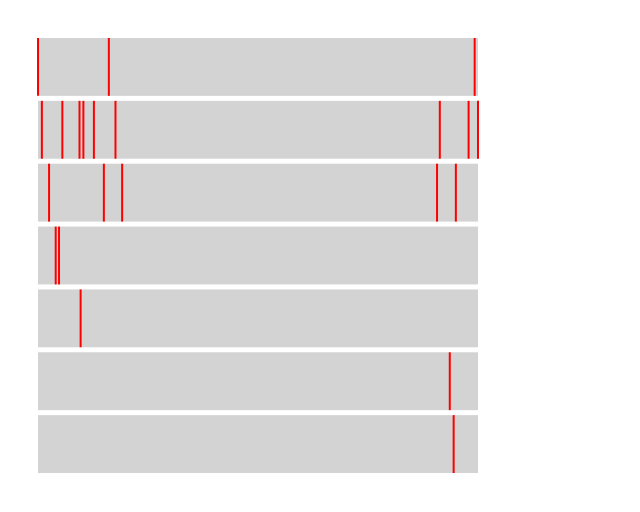
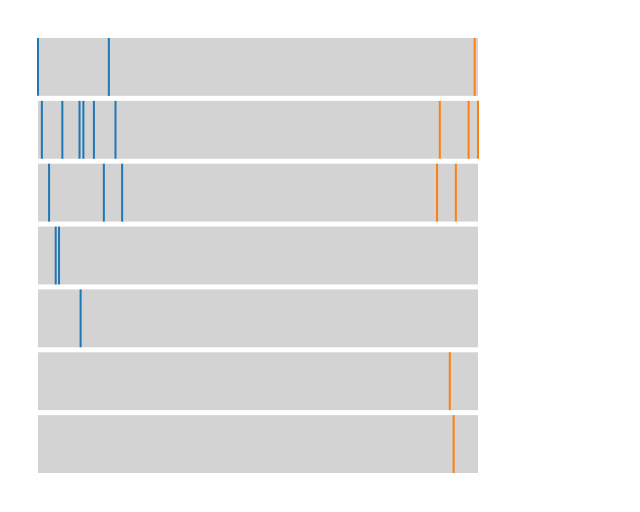
Before and after one commit to etag/visualizations, a plain HTML site: page timeseries/index.html in a window 1280 px wide. Shown: the whole page, without its empty margins (0-640 px from the left). Drawn offline with nearby package versions, Linux system fonts and the light colour scheme.

Commit message:
Added color for readers
The lines now show different colors for different readers
Improved comments

```diff
--- a/timeseries/index.html
+++ b/timeseries/index.html
@@ -8,10 +8,6 @@
       .background-rect
       {
         fill: lightgray;
-      }
-      .time-line
-      {
-        stroke:red;
       }
     </style>
   </head>
@@ -31,33 +27,39 @@
       var plotArea = svg.append("g")
         .attr("transform","translate(" + margin.right + "," + margin.top + ")");
       var xScale = d3.scale.linear().range([0, innerWidth]);
+      var colorScale = d3.scale.category10();
 
       function render(data)
       {
         //Get data in right form
         var tag_data = type(data.results);
+        var results = data.results;
+
         //Set up
-        var results = data.results
         xScale.domain(d3.extent(results, function(d) {return d.timestamp;}));
+        colorScale.domain(d3.extent(results, function(d) {return d.reader;}));
         var rectHeight = innerWidth/tag_data.length - gap;
         var tags = plotArea.selectAll("g").data(tag_data);
 
-        //Enter phase - create background rectangles
+        //Enter phase - create group for each tag
         var tagGroup = tags.enter().append("g")
           .attr("class","tag_group")
           .attr("transform", function(d,i) {return "translate(0," + i*(rectHeight+gap) + ")";});
+        //Enter phase - create background rectangles
         tagGroup.append("rect")
           .attr("class","background-rect")
           .attr("width",innerWidth)
           .attr("height", rectHeight);
-        var readLine = tagGroup.selectAll("line").data(function(d) {return d.times;}).enter().append("line");
+        //Enter phase - add lines from reads
+        var readLine = tagGroup.selectAll("line").data(function(d) {return d.reads;}).enter().append("line");
         readLine.attr("class","time-line")
-          .attr("x1", function(d) {return xScale(d);})
+          .attr("x1", function(d) {return xScale(d.timestamp);})
           .attr("y1", 0)
-          .attr("x2", function(d) {return xScale(d);})
+          .attr("x2", function(d) {return xScale(d.timestamp);})
           .attr("y2", rectHeight)
+          .attr("stroke", function (d) {return colorScale(d.reader);})
           .attr("stroke-width",lineWidth);
-        //Enter phase - add lines from reads
+
       }
 
       function type(data)
@@ -73,7 +75,7 @@
           {
             tag = {
               "tag_id": element.tag_id,
-              "times" : []
+              "reads" : []
             }
             results.push(tag);
           }
@@ -82,7 +84,12 @@
             tag = results[index];
           }
 
-          tag.times.push(element.timestamp)
+          var read = {
+            "timestamp": element.timestamp,
+            "reader": element.reader
+          };
+
+          tag.reads.push(read);
 
         }
 
```
